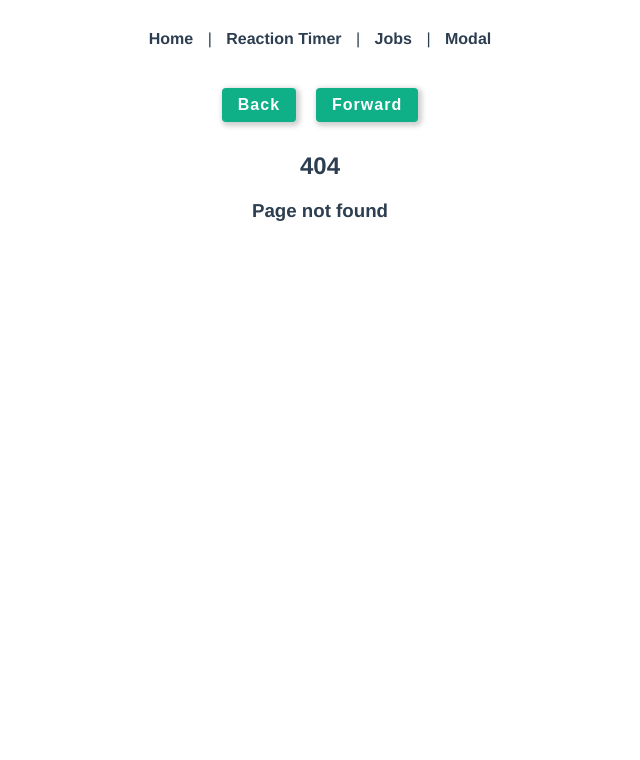
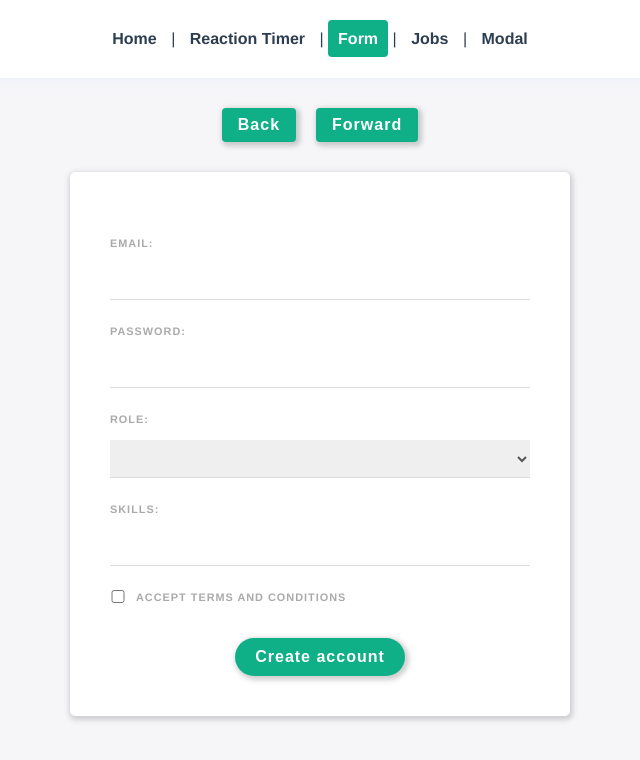
Before and after one commit to seanjyjy/basic-vue-projects, a Vue app: page /vueForm in a window 1280 px wide. Before the commit this address had no page. Shown: the top 760 px of the page, without its empty margins (320-960 px from the left). Built offline with nearby package versions, Linux system fonts and the light colour scheme.

Commit message:
learning vue

```diff
--- /dev/null
+++ b/data/db.json
@@ -0,0 +1,7 @@
+{
+  "jobs": [
+    { "title": "Job 1", "id": 1, "details": "this is job 1" },
+    { "title": "Job 2", "id": 2, "details": "this is job 2" },
+    { "title": "Job 3", "id": 3, "details": "this is job 3" }
+  ]
+}
--- a/package.json
+++ b/package.json
@@ -8,6 +8,7 @@
   },
   "dependencies": {
     "core-js": "^3.6.5",
+    "json-server": "^0.16.3",
     "vue": "^3.0.0",
     "vue-router": "^4.0.0-0"
   },
--- a/src/App.vue
+++ b/src/App.vue
@@ -2,6 +2,7 @@
   <div id="nav">
     <router-link to="/">Home</router-link> |
     <router-link :to="{ name: 'ReactionTimer' }">Reaction Timer</router-link> |
+    <router-link :to="{ name: 'VueForm' }">Form</router-link> |
     <router-link :to="{ name: 'Jobs' }">Jobs</router-link> |
     <router-link :to="{ name: 'Modal' }">Modal</router-link>
   </div>
@@ -40,6 +41,8 @@ export default {
 
 #nav {
   padding: 30px;
+  background: #fff;
+  box-shadow: -1px -2px 17px 1px rgba(232, 238, 255, 1);
 }
 
 #nav a {
@@ -69,7 +72,7 @@ button {
   font-size: 16px;
   letter-spacing: 1px;
   cursor: pointer;
-  margin: 10px;
+  margin: 30px 10px 0px 10px;
   font-weight: bold;
   transition: all 0.2s linear;
   box-shadow: 2px 2px 5px 2px rgba(77, 77, 77, 0.27);
--- a/src/assets/global.css
+++ b/src/assets/global.css
@@ -1,5 +1,6 @@
 body {
   margin: 0;
+  background: #f6f6f8;
 }
 
 p {
--- a/src/router/index.js
+++ b/src/router/index.js
@@ -5,6 +5,7 @@ import Jobs from "../views/jobs/Jobs.vue";
 import JobDetails from "../views/jobs/JobDetails.vue";
 import NotFound from "../views/NotFound.vue";
 import Modal from "../views/Modal.vue";
+import VueForm from "../views/VueForm.vue";
 
 const routes = [
   {
@@ -44,6 +45,11 @@ const routes = [
     name: "Modal",
     component: Modal,
   },
+  {
+    path: "/vueForm",
+    name: "VueForm",
+    component: VueForm,
+  },
 ];
 
 const router = createRouter({
--- a/src/views/ReactionTimer.vue
+++ b/src/views/ReactionTimer.vue
@@ -36,17 +36,6 @@ export default {
 </script>
 
 <style>
-button {
-  background: #0faf87;
-  color: white;
-  border: none;
-  padding: 8px 16px;
-  border-radius: 4px;
-  font-size: 16px;
-  letter-spacing: 1px;
-  cursor: pointer;
-  margin: 10px;
-}
 button[disabled] {
   opacity: 0.2;
   cursor: not-allowed;
--- /dev/null
+++ b/src/views/VueForm.vue
@@ -0,0 +1,141 @@
+<template>
+  <form @submit.prevent="handleSubmit">
+    <label>Email:</label>
+    <!-- v-model creates a two way data binding -->
+    <input type="email" required v-model="email" />
+
+    <label>Password:</label>
+    <input type="password" required v-model="password" />
+    <div v-if="!!passwordError" class="error">{{ passwordError }}</div>
+
+    <label>Role:</label>
+    <select v-model="role">
+      <option value="web developer">Web Developer</option>
+      <option value="mobile developer">Mobile Developer</option>
+      <option value="ai developer">AI Developer</option>
+      <option value="db developer">Database Developer</option>
+      <option value="no job">Jobless</option>
+    </select>
+
+    <label>Skills:</label>
+    <input type="text" v-model="tempSkills" @keydown="addSkills" ref="skills" />
+    <div v-for="skill in skills" :key="skill" class="pill">
+      <span @click="deleteSkill(skill)">{{ skill }}</span>
+    </div>
+
+    <div class="terms">
+      <input type="checkbox" required v-model="terms" />
+      <label>Accept Terms and Conditions</label>
+    </div>
+    <div class="submit">
+      <button>Create account</button>
+    </div>
+  </form>
+</template>
+
+<script>
+export default {
+  data() {
+    return {
+      email: "",
+      password: "",
+      role: "",
+      terms: false,
+      skills: [],
+      passwordError: "",
+    };
+  },
+  methods: {
+    addSkills(e) {
+      if (e.key === "Enter" && this.tempSkills) {
+        if (!this.skills.includes(this.tempSkills)) {
+          this.skills.push(this.tempSkills);
+        }
+        this.tempSkills = "";
+        this.$refs["skills"].value = "";
+      }
+    },
+    deleteSkill(skill) {
+      this.skills = this.skills.filter((item) => item !== skill);
+    },
+    handleSubmit() {
+      this.passwordError =
+        this.password.length > 5 ? "" : "Password must be at least length of 5";
+    },
+  },
+};
+</script>
+
+<style>
+form {
+  max-width: 420px;
+  margin: 30px auto;
+  background: white;
+  text-align: left;
+  padding: 40px;
+  border-radius: 5px;
+  box-shadow: 1px 2px 5px 2px rgba(82, 82, 82, 0.23);
+  -webkit-box-shadow: 1px 2px 5px 2px rgba(82, 82, 82, 0.23);
+  -moz-box-shadow: 1px 2px 5px 2px rgba(82, 82, 82, 0.23);
+}
+label {
+  color: #aaa;
+  display: inline-block;
+  margin: 25px 0 15px;
+  font-size: 0.68em;
+  text-transform: uppercase;
+  letter-spacing: 1px;
+  font-weight: bold;
+}
+input,
+select {
+  display: block;
+  padding: 10px 6px;
+  width: 100%;
+  box-sizing: border-box;
+  border: none;
+  border-bottom: 1px solid #ddd;
+  color: #555;
+}
+input:focus,
+select:focus {
+  outline: none;
+}
+input[type="checkbox"] {
+  display: inline-block;
+  width: 16px;
+  margin: 0 10px 0 0;
+  position: relative;
+  top: 2px;
+  filter: hue-rotate(30deg);
+}
+.pill {
+  display: inline-block;
+  margin: 20px 10px 0 0;
+  padding: 6px 12px;
+  background: rgb(233, 233, 233);
+  border-radius: 8px;
+  font-size: 12px;
+  letter-spacing: 1px;
+  font-weight: bold;
+  color: rgb(139, 139, 139);
+  cursor: pointer;
+}
+.submit button {
+  background: #0faf87;
+  border: 0;
+  padding: 10px 20px;
+  margin-top: 20px;
+  color: white;
+  border-radius: 20px;
+}
+
+.submit {
+  text-align: center;
+}
+.error {
+  color: #ff0062;
+  margin-top: 10px;
+  font-size: 0.8em;
+}
+</style>
--- a/src/views/jobs/JobDetails.vue
+++ b/src/views/jobs/JobDetails.vue
@@ -1,11 +1,31 @@
 <template>
-  <h1>Job Details Page</h1>
-  <p>The job id is {{ id }}</p>
+  <div v-if="job">
+    <h1>{{ job.title }}</h1>
+    <p>The job id is {{ id }}</p>
+    <p>{{ job.details }}</p>
+  </div>
+  <div v-else>
+    Loading job details...
+  </div>
 </template>
 
 <script>
 export default {
   props: ["id"],
+
+  data() {
+    return {
+      job: null,
+    };
+  },
+  // popular way to fetch data. Just like when fetching in
+  // useEffect!!!
+  mounted() {
+    fetch(`http://localhost:3000/jobs/${this.id}`)
+      .then((response) => response.json())
+      .then((data) => (this.job = data))
+      .catch((err) => console.log(err));
+  },
 };
 </script>
 
--- a/src/views/jobs/Jobs.vue
+++ b/src/views/jobs/Jobs.vue
@@ -1,9 +1,14 @@
 <template>
   <h1>Job</h1>
-  <div v-for="job in jobs" :key="job.id" class="job">
-    <router-link :to="{ name: 'JobDetails', params: { id: job.id } }">
-      <h2>{{ job.title }}</h2>
-    </router-link>
+  <div v-if="jobs.length">
+    <div v-for="job in jobs" :key="job.id" class="job">
+      <router-link :to="{ name: 'JobDetails', params: { id: job.id } }">
+        <h2>{{ job.title }}</h2>
+      </router-link>
+    </div>
+  </div>
+  <div v-else>
+    <p>Loading jobs...</p>
   </div>
 </template>
 
@@ -11,29 +16,36 @@
 export default {
   data() {
     return {
-      jobs: [
-        { title: "Job 1", id: 1, details: "this is job 1" },
-        { title: "Job 2", id: 2, details: "this is job 2" },
-        { title: "Job 3", id: 3, details: "this is job 3" },
-      ],
+      jobs: [],
     };
+  },
+  // popular way to fetch data. Just like when fetching in
+  // useEffect!!!
+  mounted() {
+    fetch("http://localhost:3000/jobs")
+      .then((response) => response.json())
+      .then((data) => (this.jobs = data))
+      .catch((err) => console.log(err));
   },
 };
 </script>
 
 <style>
 .job h2 {
-  background: #f8f8f8;
+  background: #ffffff;
   padding: 20px;
   border-radius: 10px;
   margin: 10px auto;
   max-width: 600px;
   cursor: pointer;
-  color: rgb(107, 107, 107);
+  color: #123456;
   transition: 0.3s ease-out;
+  box-shadow: 1px 2px 5px 2px rgba(82, 82, 82, 0.1);
+  -webkit-box-shadow: 1px 2px 5px 2px rgba(82, 82, 82, 0.1);
+  -moz-box-shadow: 1px 2px 5px 2px rgba(82, 82, 82, 0.1);
 }
 .job h2:hover {
-  background: #ddd;
+  background: rgb(243, 243, 243);
 }
 .job a {
   text-decoration: none;
```
Also changed, not shown: 2 other files (tests, documents, lock files or other folders).
